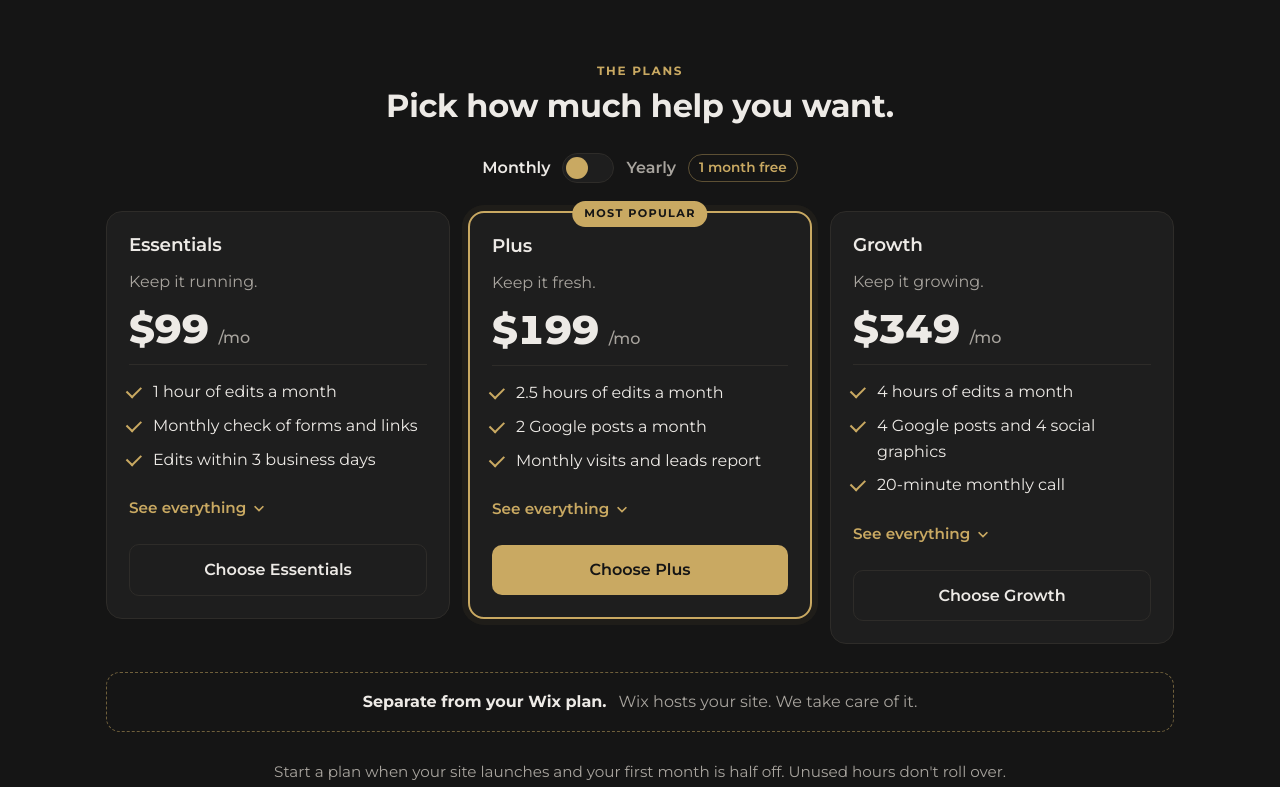
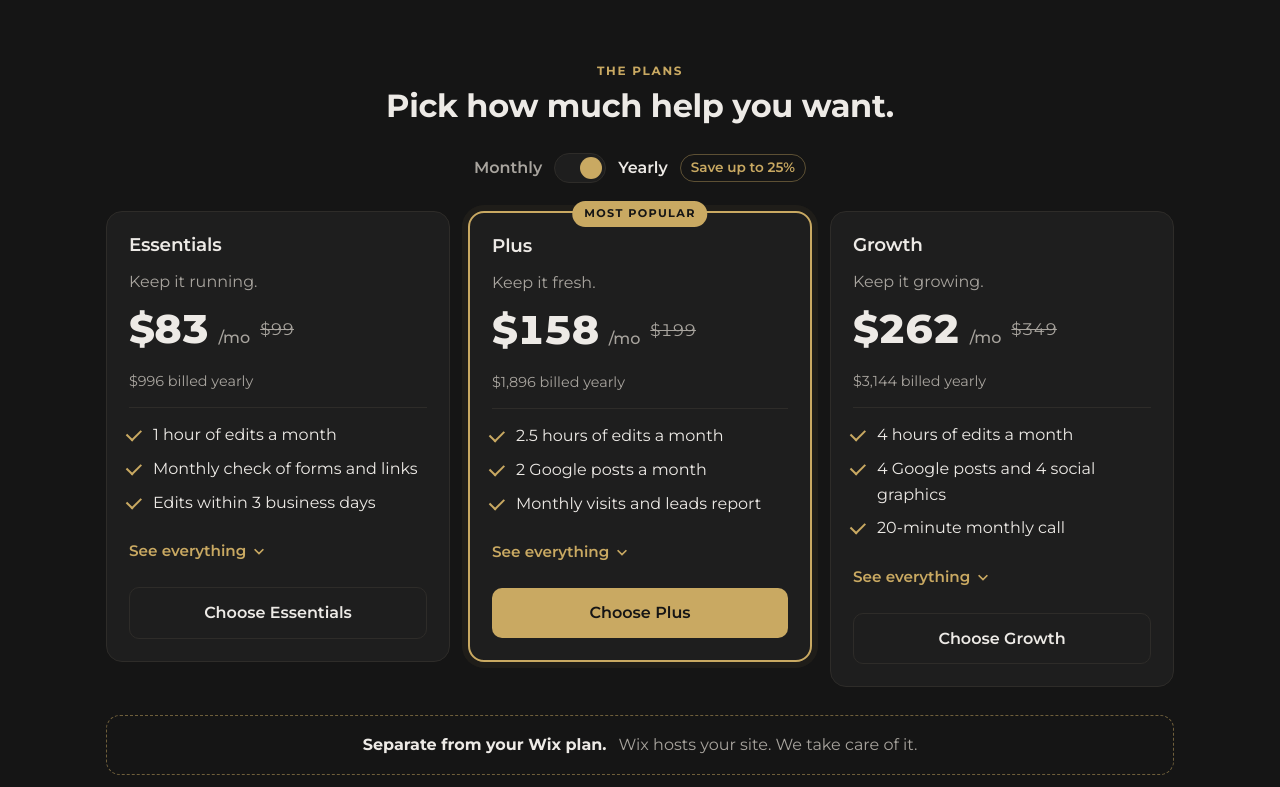
Before and after one commit to Niko-Niko2/Callesgroup-site, a plain HTML site: page care-plans.html in a window 1280 px wide. Shown: the part 812-1599 px from the top of the page. Drawn offline with Linux system fonts and the light colour scheme.

Commit message:
Care plans: yearly pricing shown as discounted monthly price (default yearly)
Yearly: $83/$158/$262 per month, billed $996/$1,896/$3,144; badge now 'Save up to 25%'.

Co-Authored-By: Claude Opus 5.5 <noreply@anthropic.com>
Claude-Session: https://claude.ai/code/session_014xT8Np7QJUdmEbL5yRzitk

```diff
--- a/care-plans.html
+++ b/care-plans.html
@@ -56,6 +56,9 @@
   .cp-art .tick,.cp-art .line{animation:none;stroke-dashoffset:0}
   .js .rv{opacity:1;transform:none;transition:none}
 }
+.pr-price .pr-was{display:none;align-self:center}
+#plans.yearly .pr-price .pr-was{display:inline}
+.pr-note{margin:6px 0 0;color:var(--muted);font-size:.9rem}
 </style>
 <script>document.documentElement.classList.add("js")</script>
 </head>
@@ -121,14 +124,15 @@
   </section>
 
   <!-- Plans -->
-  <section class="wrap cp-sec" id="plans" aria-labelledby="plans-h" style="padding-top:8px">
+  <section class="wrap cp-sec yearly" id="plans" aria-labelledby="plans-h" style="padding-top:8px">
     <div class="pr-head rv"><span class="eyebrow">The plans</span><h2 id="plans-h">Pick how much help you want.</h2></div>
-    <div class="pr-bill"><span id="lblMonthly" class="on">Monthly</span><button class="pr-switch" id="billSwitch" role="switch" aria-checked="false" aria-labelledby="lblYearly"></button><span id="lblYearly">Yearly</span><span class="free">1 month free</span></div>
+    <div class="pr-bill"><span id="lblMonthly">Monthly</span><button class="pr-switch" id="billSwitch" role="switch" aria-checked="true" aria-labelledby="lblYearly"></button><span id="lblYearly" class="on">Yearly</span><span class="free">Save up to 25%</span></div>
     <div class="pr-grid">
       <article class="pr-card rv">
         <h3>Essentials</h3>
         <p class="pr-one">Keep it running.</p>
-        <div class="pr-price"><b class="pr-num" data-m="$99" data-y="$1,089">$99</b><small class="per">/mo</small></div>
+        <div class="pr-price"><b class="pr-num" data-m="$99" data-y="$83">$83</b><small class="per">/mo</small><s class="pr-was">$99</s></div>
+        <p class="pr-note" data-m="Billed monthly" data-y="$996 billed yearly">$996 billed yearly</p>
         <ul class="pr-keys"><li>1 hour of edits a month</li><li>Monthly check of forms and links</li><li>Edits within 3 business days</li></ul>
         <div class="pr-more" id="m-ess"><div><ul><li>Mobile layout check every month</li><li>Wix and domain renewal reminders</li></ul></div></div>
         <button class="pr-toggle" aria-expanded="false" aria-controls="m-ess">See everything <svg viewBox="0 0 16 16" aria-hidden="true"><path d="M3 6l5 5 5-5" fill="none" stroke="currentColor" stroke-width="2"/></svg></button>
@@ -137,7 +141,8 @@
       <article class="pr-card pop rv" style="transition-delay:.06s"><span class="tag">Most popular</span>
         <h3>Plus</h3>
         <p class="pr-one">Keep it fresh.</p>
-        <div class="pr-price"><b class="pr-num" data-m="$199" data-y="$2,189">$199</b><small class="per">/mo</small></div>
+        <div class="pr-price"><b class="pr-num" data-m="$199" data-y="$158">$158</b><small class="per">/mo</small><s class="pr-was">$199</s></div>
+        <p class="pr-note" data-m="Billed monthly" data-y="$1,896 billed yearly">$1,896 billed yearly</p>
         <ul class="pr-keys"><li>2.5 hours of edits a month</li><li>2 Google posts a month</li><li>Monthly visits and leads report</li></ul>
         <div class="pr-more" id="m-plus"><div><ul><li>Everything in Essentials</li><li>New job or product photos added</li><li>Edits within 2 business days</li></ul></div></div>
         <button class="pr-toggle" aria-expanded="false" aria-controls="m-plus">See everything <svg viewBox="0 0 16 16" aria-hidden="true"><path d="M3 6l5 5 5-5" fill="none" stroke="currentColor" stroke-width="2"/></svg></button>
@@ -146,7 +151,8 @@
       <article class="pr-card rv" style="transition-delay:.12s">
         <h3>Growth</h3>
         <p class="pr-one">Keep it growing.</p>
-        <div class="pr-price"><b class="pr-num" data-m="$349" data-y="$3,839">$349</b><small class="per">/mo</small></div>
+        <div class="pr-price"><b class="pr-num" data-m="$349" data-y="$262">$262</b><small class="per">/mo</small><s class="pr-was">$349</s></div>
+        <p class="pr-note" data-m="Billed monthly" data-y="$3,144 billed yearly">$3,144 billed yearly</p>
         <ul class="pr-keys"><li>4 hours of edits a month</li><li>4 Google posts and 4 social graphics</li><li>20-minute monthly call</li></ul>
         <div class="pr-more" id="m-gro"><div><ul><li>Everything in Plus</li><li>Quarterly SEO tune-up</li></ul></div></div>
         <button class="pr-toggle" aria-expanded="false" aria-controls="m-gro">See everything <svg viewBox="0 0 16 16" aria-hidden="true"><path d="M3 6l5 5 5-5" fill="none" stroke="currentColor" stroke-width="2"/></svg></button>
@@ -214,11 +220,12 @@
     sw.setAttribute("aria-checked", yearly);
     document.getElementById("lblYearly").classList.toggle("on", yearly);
     document.getElementById("lblMonthly").classList.toggle("on", !yearly);
+    document.getElementById("plans").classList.toggle("yearly", yearly);
     document.querySelectorAll("#plans .pr-num").forEach(function (n) {
       n.classList.add("swap");
       setTimeout(function () {
         n.textContent = n.getAttribute(yearly ? "data-y" : "data-m");
-        n.nextElementSibling.textContent = yearly ? "/yr" : "/mo";
+        n.parentNode.nextElementSibling.textContent = n.parentNode.nextElementSibling.getAttribute(yearly ? "data-y" : "data-m");
         n.classList.remove("swap");
       }, 180);
     });
```
